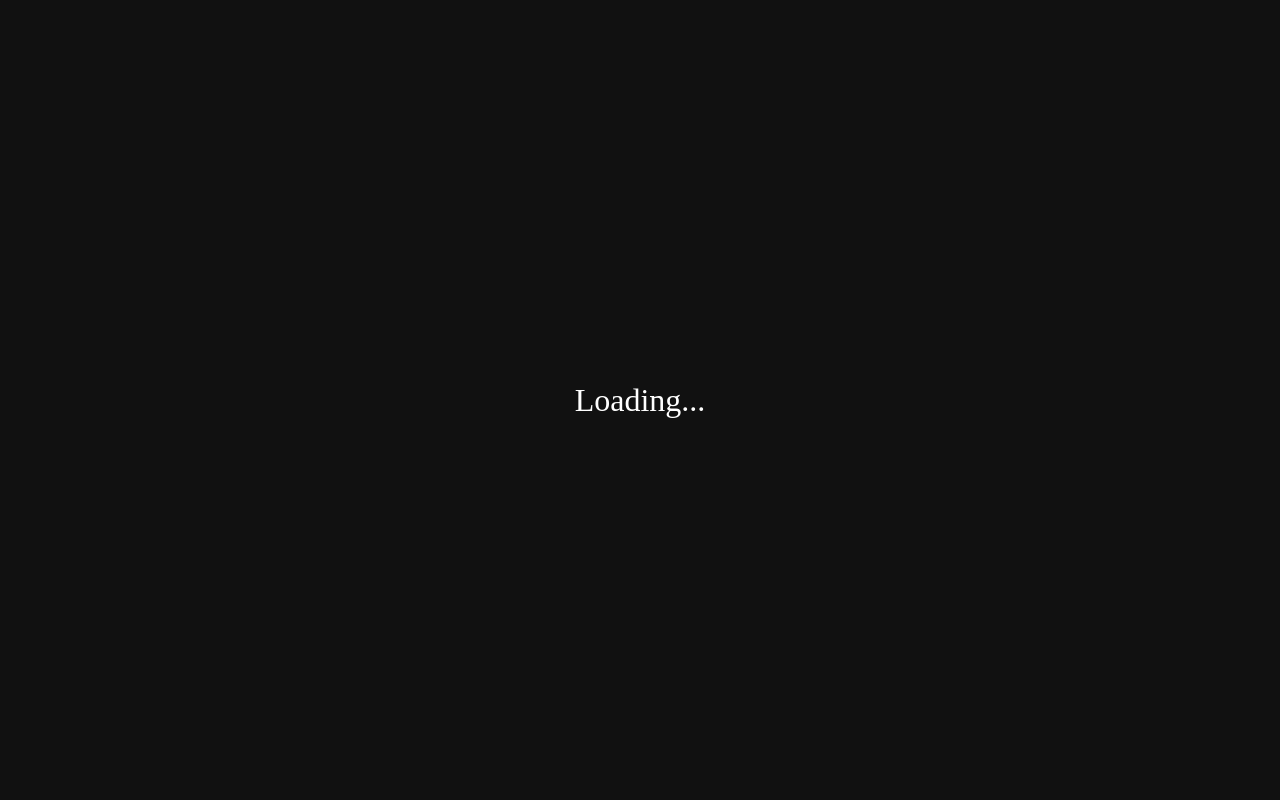
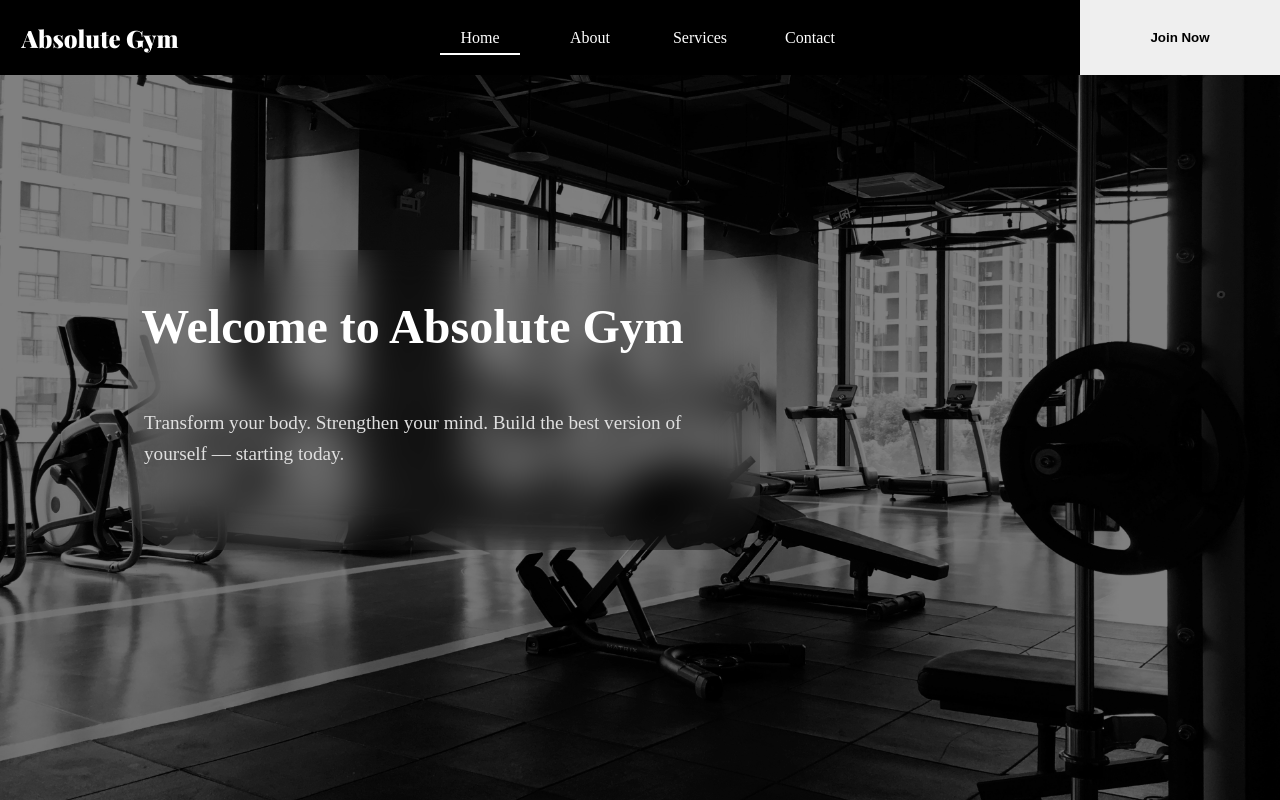
Before and after one commit to Supanat-Tan/Basic_Core_Web, a plain HTML site: page index.html in a window 1280 px wide. Shown: the top 800 px of the page. Drawn offline with nearby package versions, Linux system fonts and the light colour scheme; the site is published under a folder, as on GitHub Pages, so addresses that start at the root find nothing; a web font is replaced by a local one.

Commit message:
Update index.html
- fix script and img not working on Github hosted

```diff
--- a/index.html
+++ b/index.html
@@ -30,7 +30,7 @@
     <nav class="main-nav">
 
         <div id="tool-button" class="tool-button" onclick="handleSideNav()">
-            <img src="/imgs/moreIcon.png" alt="">
+            <img src="imgs/moreIcon.png" alt="">
         </div>
 
         <div class="logo">Absolute Gym</div>
@@ -52,7 +52,7 @@
             <p>Transform your body. Strengthen your mind. Build the best version of yourself — starting today.</p>
         </div>
 
-        <img src="/imgs/1.jpg" alt="">
+        <img src="imgs/1.jpg" alt="">
     </div>
 
     <div id="about-page" class="about-page">
@@ -82,7 +82,7 @@
             </p>
         </div>
 
-        <img src="/imgs/2.jpg" alt="">
+        <img src="imgs/2.jpg" alt="">
     </div>
 
     <div id="services-page" class="services-page">
@@ -131,7 +131,7 @@
 
         </div>
 
-        <img src="/imgs/3.jpg" alt="">
+        <img src="imgs/3.jpg" alt="">
     </div>
 
     <div id="contact-page" class="contact-page">
@@ -157,6 +157,6 @@
 
 </body>
 
-<script src="/scripts/main.js"></script>
+<script src="scripts/main.js"></script>
 
 </html>
```
